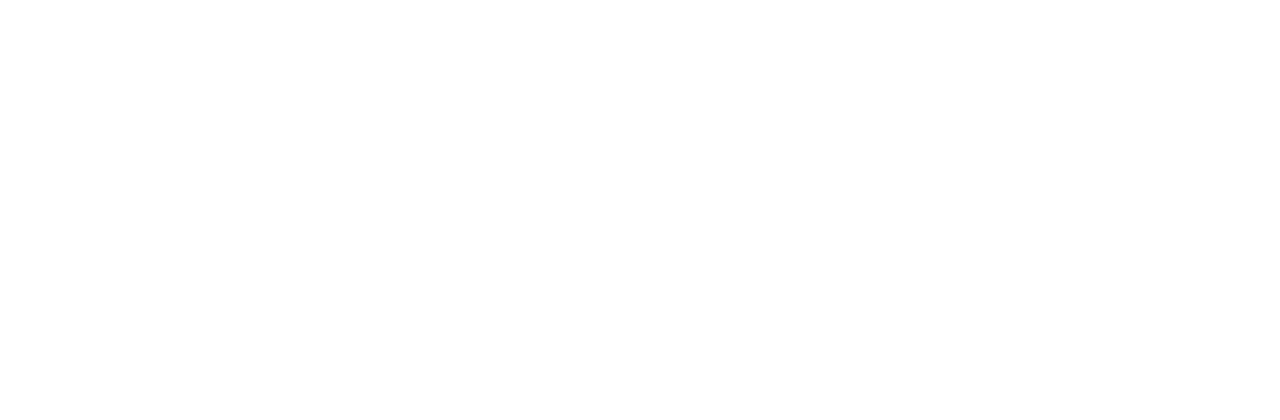
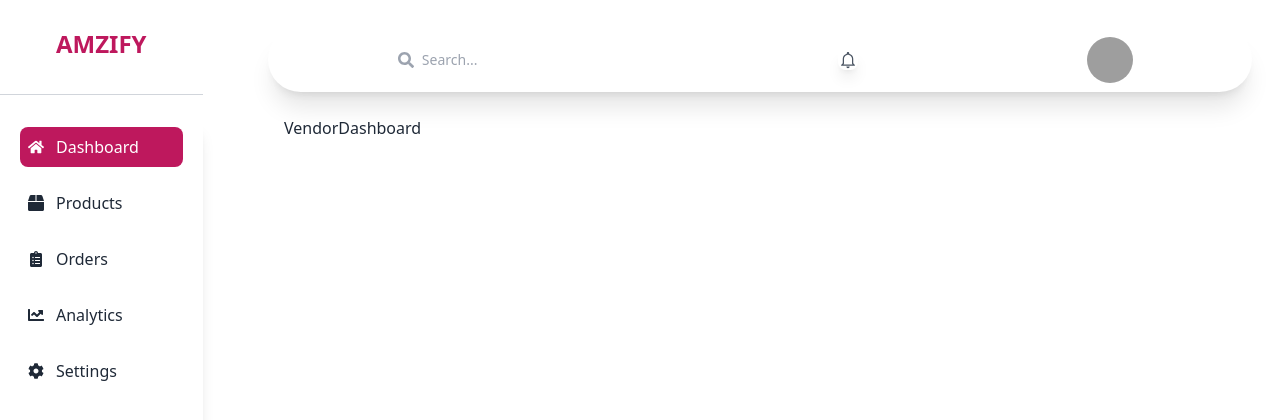
Before and after one commit to lifeofshenai/amzify, a React (Create React App) app in the folder frontend/: page /vendor in a window 1280 px wide. Before the commit this address had no page. Shown: the top 420 px of the page. Built offline with nearby package versions, Linux system fonts and the light colour scheme; grey boxes are pictures that could not be loaded.

Commit message:
feat: vendor page

```diff
--- a/frontend/src/App.js
+++ b/frontend/src/App.js
@@ -1,11 +1,14 @@
 import { Route, Routes } from "react-router-dom";
 import AdminLayout from "./layouts/admin";
-
+import VendorLayout from "./layouts/vendor";
 // Admin Pages
 import Analytics from "./pages/admin/Analytics";
 import Dashboard from "./pages/admin/Dashboard";
 import VendorManagement from "./pages/admin/VendorManagement";
 
+
+// Vendor Pages
+import VendorDashboard from "./pages/vendor/Dashboard";
 
 // Main Site Pages
 import LoginPage from "./pages/LoginPage";
@@ -20,6 +23,13 @@
         <Route path="vendor" element={<VendorManagement />} />
       </Route>
 
+      {/* Vendor Routes */}
+      <Route path="/vendor" element={<VendorLayout />}>
+        <Route index element={<VendorDashboard />} />
+      </Route>
+
+
+
       {/* Public Routes */}
       <Route path="/" element={<LoginPage />} />
     </Routes>
--- /dev/null
+++ b/frontend/src/components/VendorSidebar.js
@@ -0,0 +1,76 @@
+import React, { useEffect } from "react";
+import { NavLink } from "react-router-dom";
+import { vendorLinks } from "../constants/data";
+import { HiX } from "react-icons/hi";
+import { useGlobalContext } from "../context";
+
+const VendorSidebar = () => {
+  const { isSidebarOpen, closeSidebar, openSidebar } = useGlobalContext();
+
+  // Add a hook to handle sidebar visibility on window resize
+  useEffect(() => {
+    const handleResize = () => {
+      if (window.innerWidth >= 1024) {
+        openSidebar(); // Ensure sidebar is open on large screens
+      }
+    };
+
+    // Run once on component mount
+    handleResize();
+
+    // Add event listener to handle window resizing
+    window.addEventListener("resize", handleResize);
+
+    // Cleanup on component unmount
+    return () => window.removeEventListener("resize", handleResize);
+  }, [openSidebar]);
+
+  return (
+    <div
+      className={`duration-175 linear fixed z-50 flex min-h-full flex-col bg-white pb-10 shadow-2xl shadow-white/5 transition-all dark:bg-navy-800 dark:text-white ${
+        isSidebarOpen || window.innerWidth >= 1024
+          ? "translate-x-0"
+          : "-translate-x-96"
+      }`}
+    >
+      {/* Close Button for Small Screens */}
+      <span
+        className="absolute top-4 right-4 block cursor-pointer md:hidden"
+        onClick={closeSidebar}
+      >
+        <HiX className="h-6 w-6" />
+      </span>
+      {/* Logo */}
+      <div className="mx-14 mt-7 flex items-center">
+        <div className="h-2.5 font-poppins text-2xl font-bold uppercase text-pink-700 dark:text-white">
+          AMZIFY
+        </div>
+      </div>
+      {/* Divider */}
+      <div className="mt-14 mb-7 h-px bg-gray-300 dark:bg-white/30" />
+      {/* Navigation Links */}
+      <ul className="pt-1 px-5 rounded-lg shadow-lg mb-auto h-screen">
+        {vendorLinks.map((link) => (
+          <NavLink
+            to={link.url}
+            key={link.id}
+            // Add `end` to make it match exact paths only
+            end={link.url === "/vendor"} // Only add `end` for the "/vendor" link
+            className={({ isActive }) =>
+              `flex items-center p-2 mb-4 rounded-lg ${
+                isActive
+                  ? "bg-pink-700 text-white"
+                  : "hover:bg-gray-700 hover:text-white"
+              }`
+            }
+          >
+            {link.icon}
+            <span className="ml-3">{link.text}</span>
+          </NavLink>
+        ))}
+      </ul>
+    </div>
+  );
+};
+
+export default VendorSidebar;
--- a/frontend/src/constants/data.js
+++ b/frontend/src/constants/data.js
@@ -350,6 +350,39 @@
   },
 ];
 
+export const vendorLinks = [
+  {
+    id: 1,
+    url: "/vendor",
+    text: "Dashboard",
+    icon: <FaHome />,
+  },
+  {
+    id: 2,
+    url: "products",
+    text: "Products",
+    icon: <FaBox />,
+  },
+  {
+    id: 3,
+    url: "orders",
+    text: "Orders",
+    icon: <FaClipboardList />,
+  },
+  {
+    id: 4,
+    url: "analytics",
+    text: "Analytics",
+    icon: <FaChartLine />,
+  },
+  {
+    id: 5,
+    url: "settings",
+    text: "Settings",
+    icon: <FaCog />,
+  },
+];
+
 export const products = [
   {
     id: 1,
--- /dev/null
+++ b/frontend/src/layouts/vendor/index.js
@@ -0,0 +1,32 @@
+import React from "react";
+import { Outlet } from "react-router-dom";
+import Navbar from "../../components/Navbar";
+import VendorSidebar from "../../components/VendorSidebar";
+
+const VendorLayout = () => {
+
+  return (
+    <div className="flex h-full w-full">
+      {/* Sidebar at the top */}
+      <VendorSidebar />
+
+      {/* Navbar & Main Content */}
+      <div className="h-full w-full bg-lightPrimary dark:!bg-navy-900">
+        {/* Main Content */}
+        <main
+          className={`mx-[12px] h-full flex-none transition-all md:pr-2 xl:ml-[260px]`}
+        >
+          <div className="h-full">
+            <Navbar />
+            <div className="pt-5s mx-auto mb-auto h-full min-h-[84vh] p-2 md:pr-2">
+              <Outlet />
+            </div>
+            <div className="p-3">{/* <Footer /> */}</div>
+          </div>
+        </main>
+      </div>
+    </div>
+  );
+};
+
+export default VendorLayout;
--- /dev/null
+++ b/frontend/src/pages/vendor/Dashboard.js
@@ -0,0 +1,12 @@
+import React from 'react'
+
+const VendorDashboard = () => {
+  return (
+    <div className="p-4">
+      <h1>VendorDashboard</h1>
+      {/* Dashboard content goes here */}
+    </div>
+  );
+}
+
+export default VendorDashboard
```
